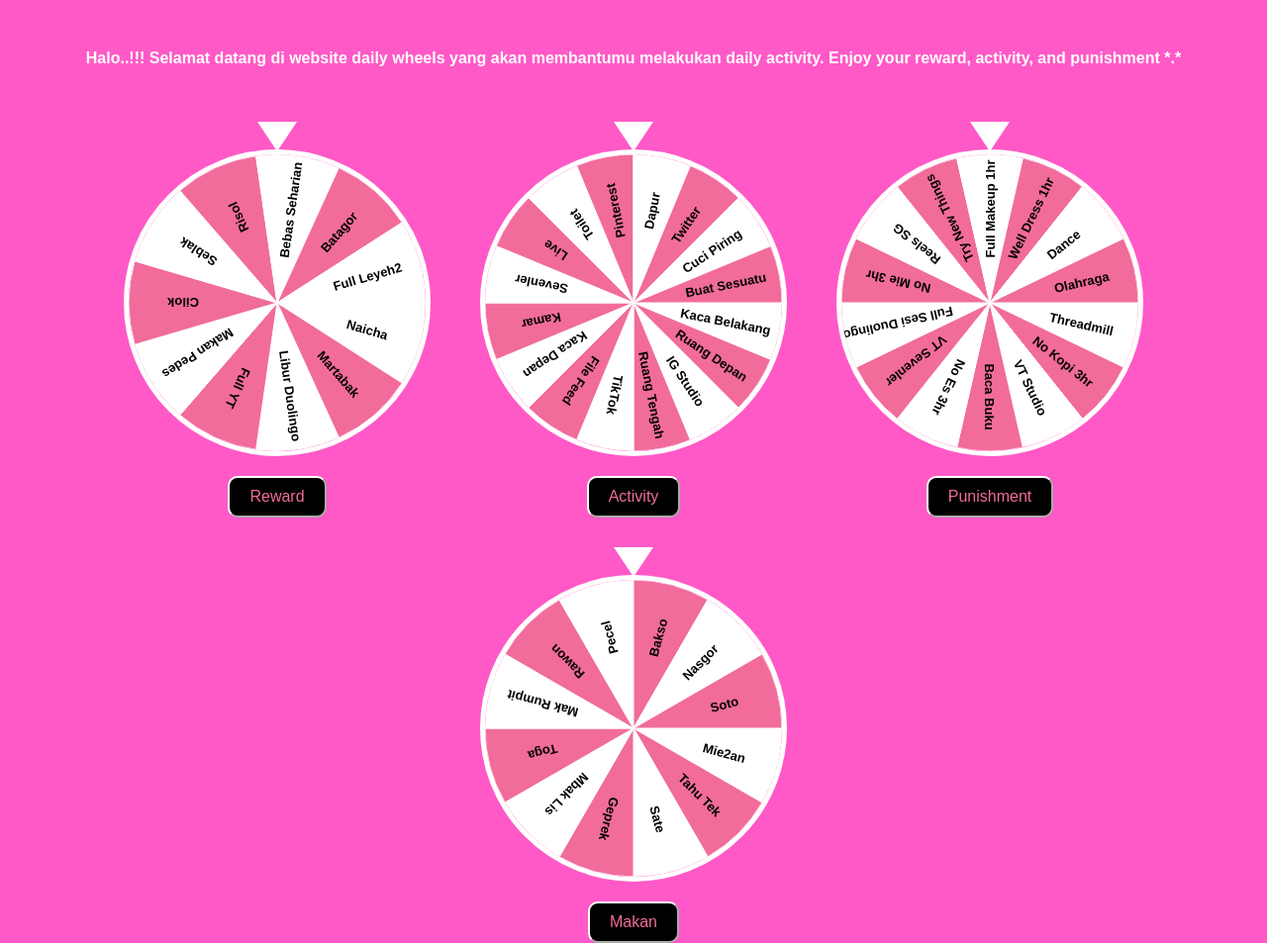
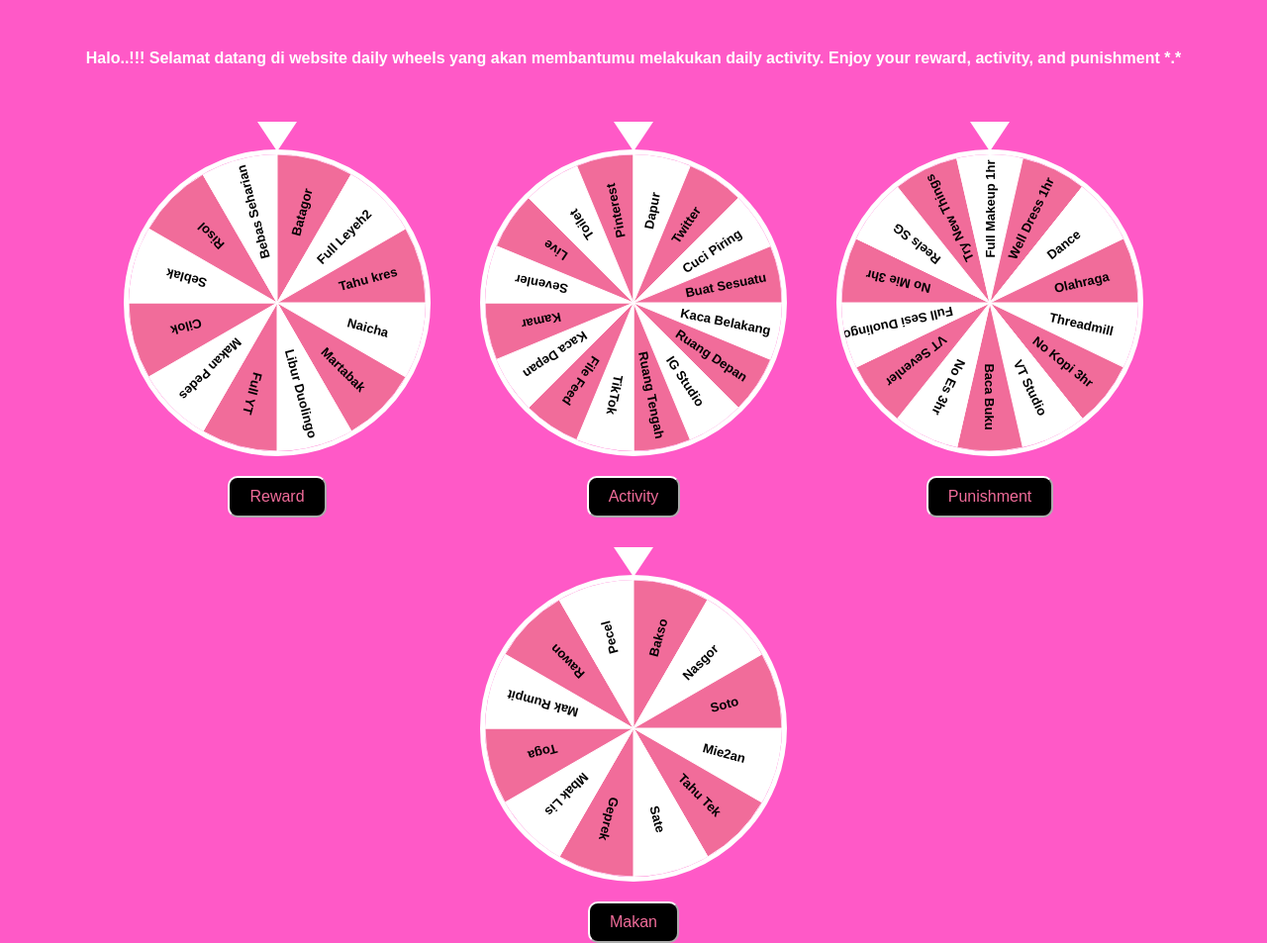
Before and after one commit to Mysical17/daily-wheel, a plain HTML site: page index.html in a window 1280 px wide. Shown: the whole page at 99% size. Drawn offline with Linux system fonts and the light colour scheme.

Commit message:
Update index.html

```diff
--- a/index.html
+++ b/index.html
@@ -105,6 +105,7 @@
         "Bebas Seharian",
         "Batagor",
         "Full Leyeh2",
+        "Tahu kres"
       ];
       const activities2 = [
         "Kaca Belakang",
```
